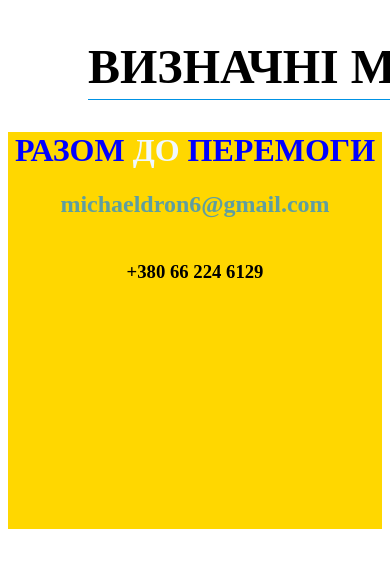
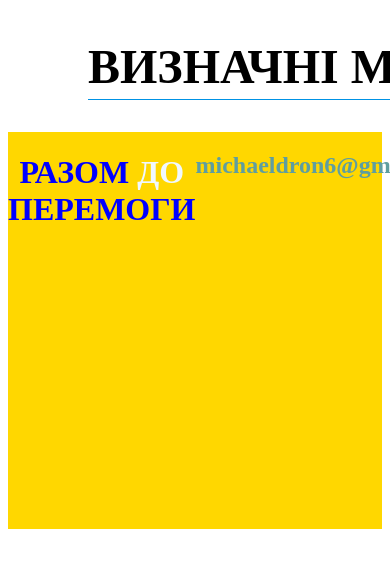
Before and after one commit to NikitaKikita07/firesword, a plain HTML site: page index.html in a window 390 px wide. Shown: the top 568 px of the page. Drawn offline with Linux system fonts and the light colour scheme.

Commit message:
Update style.css

```diff
--- a/style.css
+++ b/style.css
@@ -1,4 +1,8 @@
-
+@media screen and (max-width: 768px) {
+    .futer{
+        display: flex;
+    }
+}
 .futer{
     background-color: gold;
     height: 397px;
```
